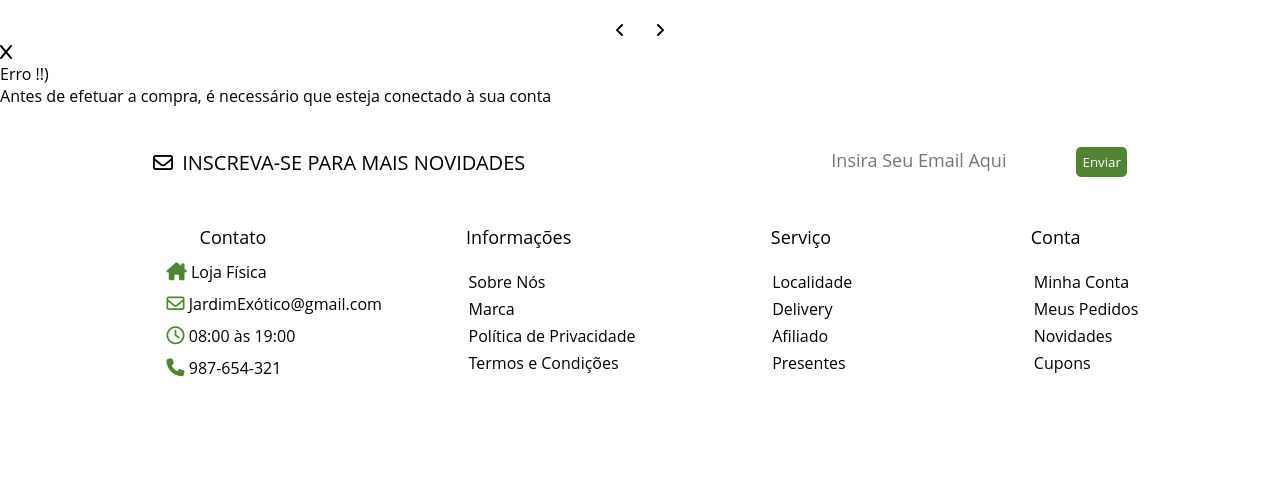
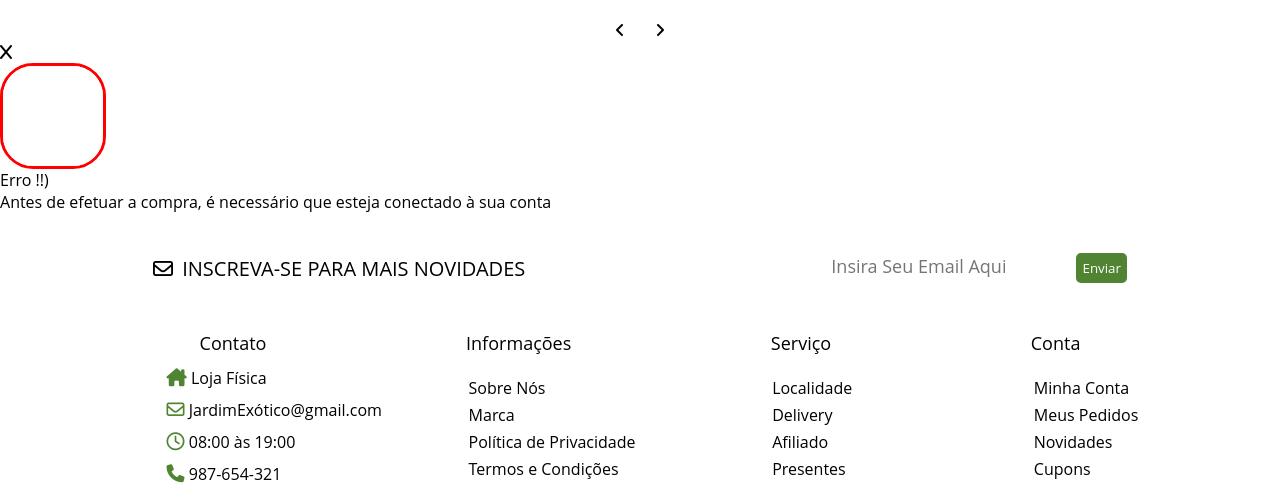
Before and after one commit to DEVitor0/loja-plantas, a plain HTML site: page index.html in a window 1280 px wide. Shown: the part 4319-4814 px from the top of the page. Before the commit the page ends 4708 px from the top, so only its background shows below. Drawn offline with Linux system fonts and the light colour scheme.

Commit message:
criação css do blob

```diff
--- a/assets/css/style.css
+++ b/assets/css/style.css
@@ -1090,6 +1090,102 @@ main>section>div:nth-child(12) {
     border-radius: 5px;
 }
 
+.blob-btn {
+  z-index: 1;
+  position: relative;
+  width: 100px;
+  height: 100px;
+  color: red;
+  font-size: 16px;
+  font-weight: bold;
+  background-color: transparent;
+  outline: none;
+  border: none;
+  transition: color 0.5s;
+  border-radius: 33px;
+  border: 3px solid red;
+}
+
+.blob-btn:before {
+  content: "";
+  z-index: 1;
+  position: absolute;
+  left: 0;
+  top: 0;
+  width: 100px;
+  height: 100px;
+  border-radius: 30px;
+}
+
+.blob-btn:after {
+  content: "";
+  z-index: -2;
+  width: 100px;
+  height: 100px;
+  transition: all 0.3s 0.2s;
+}
+
+.blob-btn:hover {
+  color: #FFFFFF;
+}
+
+.blob-btn:hover:after {
+  transition: all 0.3s;
+}
+
+.blob-btn__inner {
+  z-index: -1;
+  overflow: hidden;
+  position: absolute;
+  left: 0;
+  top: 0;
+  width: 100px;
+  height: 100px;
+  border-radius: 30px;
+  background: #ffffff;
+}
+
+.blob-btn__blobs {
+  position: relative;
+  display: block;
+  height: 100%;
+}
+
+.blob-btn__blob {
+  position: absolute;
+  top: 2px;
+  width: 100px;
+  height: 100px;
+  background: red;
+  border-radius: 100px;
+  transform: translate3d(0, 150%, 0) scale(1.7);
+  transition: 0.45s;
+
+}
+
+.blob-btn__blob:nth-child(1) {
+  left: 0;
+  transition-delay: 0s;
+}
+
+.blob-btn__blob:nth-child(2) {
+  left: 30%;
+  transition-delay: 0.08s;
+}
+
+.blob-btn__blob:nth-child(3) {
+  left: 60%;
+  transition-delay: 0.16s;
+}
+
+.blob-btn__blob:nth-child(4) {
+  left: 90%;
+  transition-delay: 0.24s;
+}
+
+.blob-btn:hover .blob-btn__blob {
+  transform: translateZ(0) scale(1.7);
+}
 
 #conatiner-contato {
     width: 100%;
```
